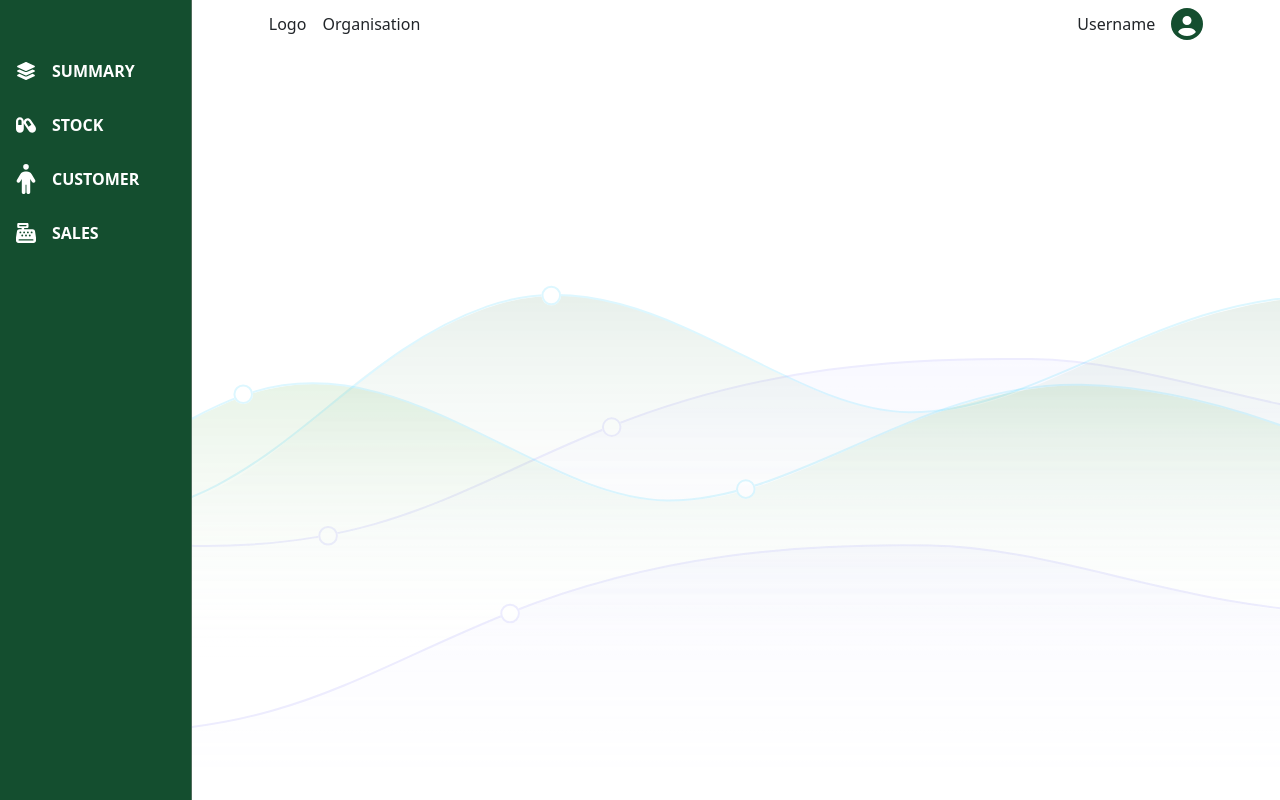
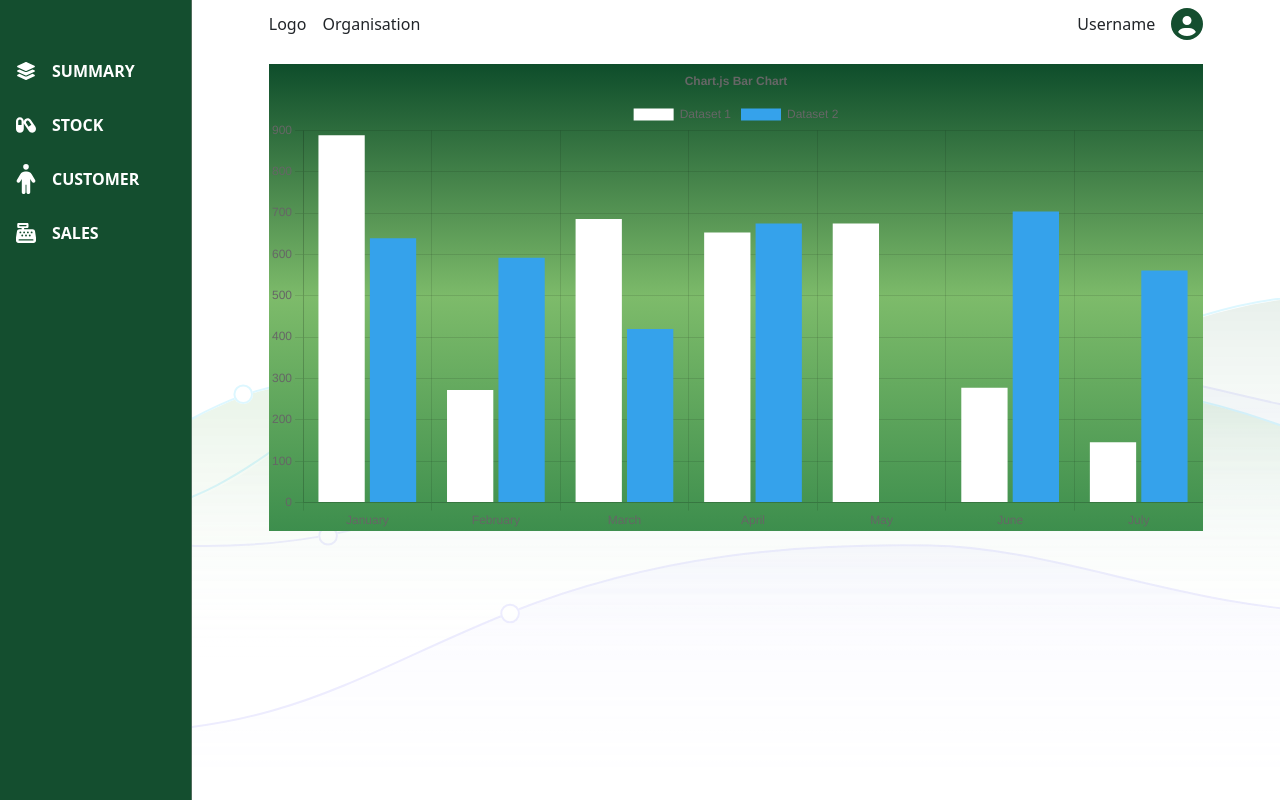
Before and after one commit to mack14/step-form-reactjs, a React (Create React App) app: page /dashboard in a window 1280 px wide. Built offline with nearby package versions, Linux system fonts and the light colour scheme.

Commit message:
updated faker module

```diff
--- a/package.json
+++ b/package.json
@@ -3,6 +3,7 @@
   "version": "0.1.0",
   "private": true,
   "dependencies": {
+    "@faker-js/faker": "^7.6.0",
     "@fortawesome/fontawesome-svg-core": "^6.3.0",
     "@fortawesome/free-solid-svg-icons": "^6.3.0",
     "@fortawesome/react-fontawesome": "^0.2.0",
--- a/src/App.scss
+++ b/src/App.scss
@@ -55,3 +55,9 @@ a {
   padding: 2em 2em;
   border-radius: 15px;
 }
+
+.chart-background-colors {
+  background: linear-gradient(to bottom, #0e4d2b, #7dbb6a 50%, #3d8e4d);
+  color: #fff;
+
+}
--- a/src/components/charts/vertical_bar.tsx
+++ b/src/components/charts/vertical_bar.tsx
@@ -8,7 +8,7 @@ import {
   Legend,
 } from 'chart.js';
 import { Bar } from 'react-chartjs-2';
-import { faker } from 'faker';
+import { faker } from '@faker-js/faker';
 
 ChartJS.register(
   CategoryScale,
@@ -19,7 +19,7 @@ ChartJS.register(
   Legend
 );
 
-export const options = {
+const options = {
   responsive: true,
   plugins: {
     legend: {
@@ -34,22 +34,27 @@ export const options = {
 
 const labels = ['January', 'February', 'March', 'April', 'May', 'June', 'July'];
 
-export const data = {
+const data = {
   labels,
   datasets: [
     {
       label: 'Dataset 1',
       data: labels.map(() => faker.datatype.number({ min: 0, max: 1000 })),
-      backgroundColor: 'rgba(255, 99, 132, 0.5)',
+      backgroundColor: 'rgba(255, 255, 255, 1)',
+      color: '#fff'
     },
     {
       label: 'Dataset 2',
       data: labels.map(() => faker.datatype.number({ min: 0, max: 1000 })),
-      backgroundColor: 'rgba(53, 162, 235, 0.5)',
+      backgroundColor: 'rgba(53, 162, 235, 1)',
     },
   ],
 };
 
-export function App() {
-  return <Bar options={options} data={data} />;
-}
+export const VerticalBarChart = () => {
+
+  return (
+
+    <Bar className='chart-background-colors' options={options} data={data} />
+  );
+};
--- a/src/pages/dashboard/dashboard.tsx
+++ b/src/pages/dashboard/dashboard.tsx
@@ -6,6 +6,8 @@ import { faCapsules, faCashRegister, faCircleUser, faLayerGroup, faPerson } from
 
 import Nav from 'react-bootstrap/Nav';
 import Navbar from 'react-bootstrap/Navbar';
+
+import { VerticalBarChart } from '../../components/charts/vertical_bar';
 
 import './dashboard.scss';
 
@@ -43,6 +45,7 @@ export default class DashboardPage extends Component {
               </Navbar>
             </div>
 
+      <VerticalBarChart />
 
           </div>
 
--- a/src/pages/home.tsx
+++ b/src/pages/home.tsx
@@ -1,4 +1,5 @@
-import React, { useState } from 'react';
+import { useState } from 'react';
+
 import LoginComponent from '../components/credentials/login';
 import { SignupComponent } from '../components/credentials/signup';
 
```
Also changed, not shown: 1 other file (tests, documents, lock files or other folders).
